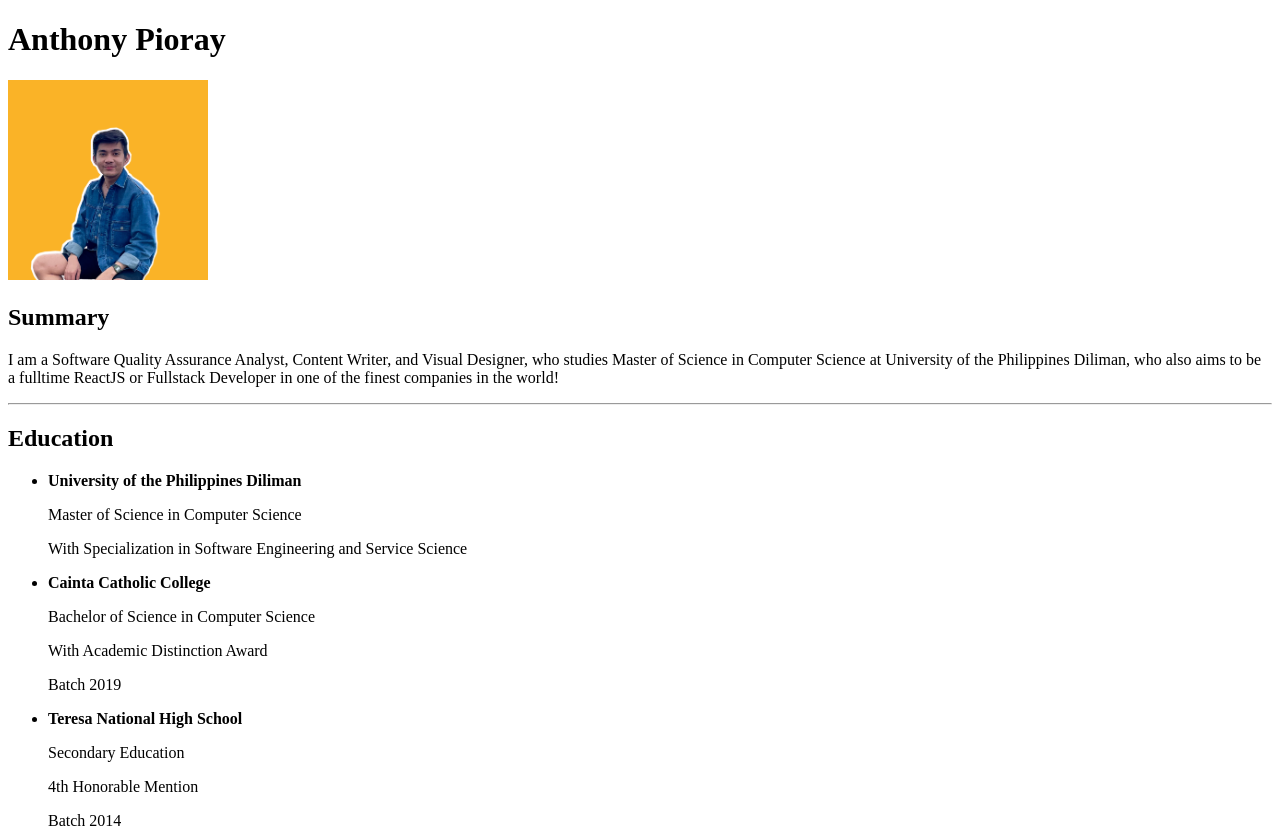
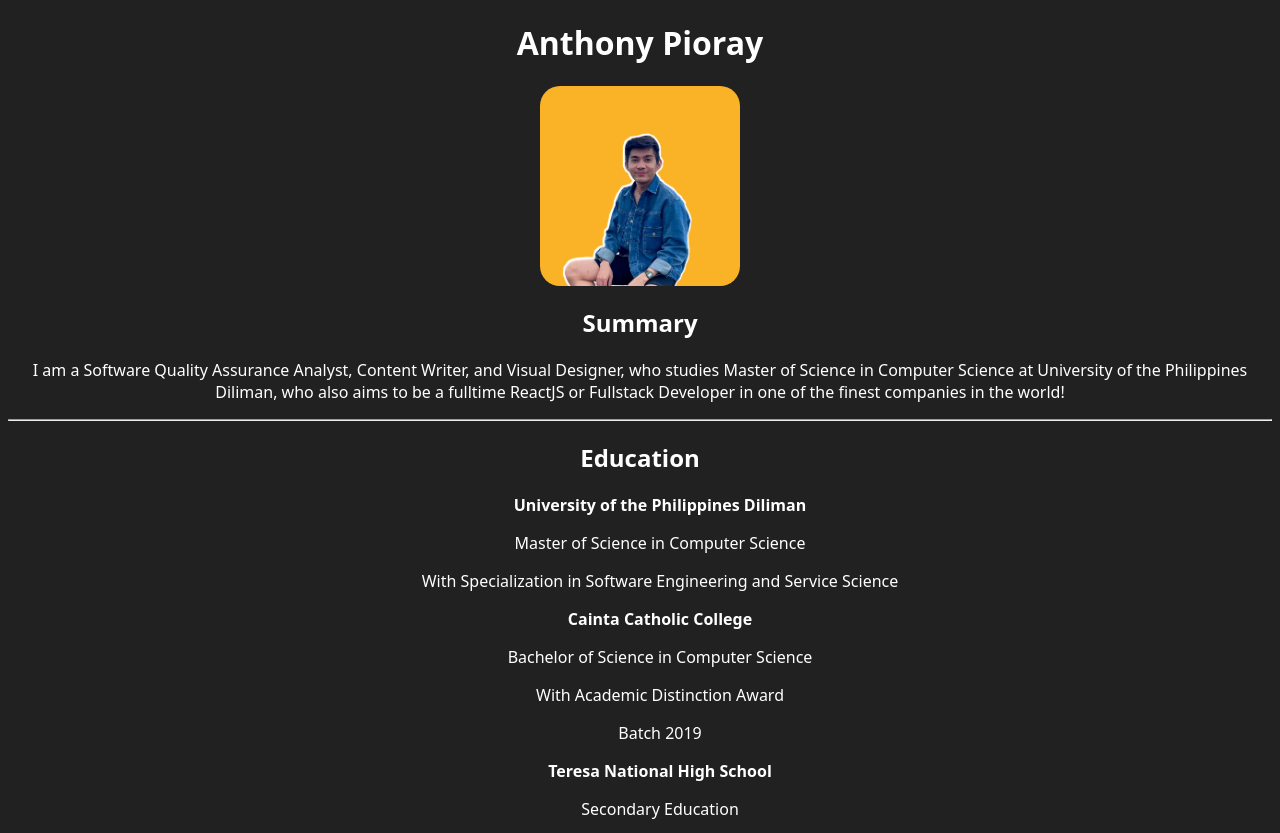
Before and after one commit to anthonypioray/capstone1-online-resume, a plain HTML site: page index.html in a window 1280 px wide. Shown: the top 833 px of the page. Drawn offline with Linux system fonts and the light colour scheme.

Commit message:
Version 2 with Basic CSS
Version 2 with Basic CSS

```diff
--- a/index.html
+++ b/index.html
@@ -4,23 +4,27 @@
         <meta charset="UTF-8">
         <meta name="viewport" content="width=device-width, initial-scale=1.0">
         <title>My Resume</title>
+        <link
+            rel="stylesheet"
+            href="./style.css"
+        />
     </head>
     <body>
         <h1>Anthony Pioray</h1>
-        <img src="./assets/anthony-icon.JPEG" height="200" alt="anthony-icon" draggable="true"/>
+        <img src="./assets/anthony-icon.JPEG" height="200" alt="anthony-icon" class="center"/>
         <h2>Summary</h2>
             <p>I am a Software Quality Assurance Analyst, Content Writer, and Visual Designer, who studies Master of Science in Computer Science at University of the Philippines Diliman, who also aims to be a fulltime ReactJS or Fullstack Developer in one of the finest companies in the world!</p>
         <hr/>
         <h2>Education</h2>
            <ul>
-                <li><strong>University of the Philippines Diliman</strong></li>
+                <li class="post-grad"><strong>University of the Philippines Diliman</strong></li>
                 <p>Master of Science in Computer Science</p>
                 <p>With Specialization in Software Engineering and Service Science</p>
-                <li><strong>Cainta Catholic College</strong></li>
+                <li class="college"><strong>Cainta Catholic College</strong></li>
                 <p>Bachelor of Science in Computer Science</p>
                 <p>With Academic Distinction Award</p>
                 <p>Batch 2019</p>
-                <li><strong>Teresa National High School</strong></li>
+                <li class="high-school"><strong>Teresa National High School</strong></li>
                 <p>Secondary Education</p>
                 <p>4th Honorable Mention</p>
                 <p>Batch 2014</p>
--- /dev/null
+++ b/style.css
@@ -0,0 +1,25 @@
+h1 {
+    text-align: center;
+    color: white;
+}
+
+.center {
+    display: block;
+    margin-left: auto;
+    margin-right: auto;
+    border-radius: 20px;
+}
+
+* {
+    font-family: system-ui, -apple-system, BlinkMacSystemFont, 'Segoe UI', Roboto, Oxygen, Ubuntu, Cantarell, 'Open Sans', 'Helvetica Neue', sans-serif;
+    text-align: center;
+    color: white;
+}
+
+li {
+    list-style-type: none;
+}
+
+body {
+    background-color: #212121;
+}
```
